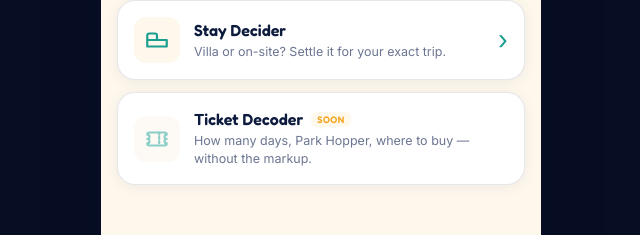
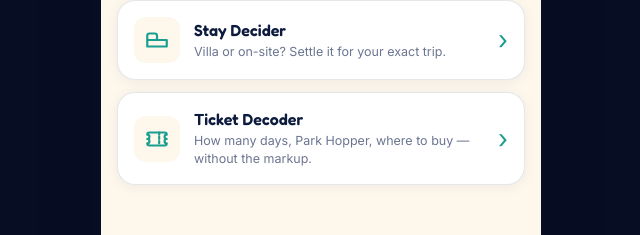
Before and after one commit to Shugbhoy/Orlando-Bible, a React (Vite) app in the folder orlando-bible/: page / in a window 1280 px wide. Shown: the part 454-689 px from the top of the page, without its empty margins (319-959 px from the left). Built offline with nearby package versions, Linux system fonts and the light colour scheme.

Commit message:
Update Plan.jsx

```diff
--- a/orlando-bible/src/modules/Plan.jsx
+++ b/orlando-bible/src/modules/Plan.jsx
@@ -6,7 +6,7 @@ import Header from "../components/Header";
 const MODULES = [
   { to: "/budget", title: "Budget Calculator", desc: "Your honest all-in cost in pounds, hidden extras and all.", ready: true, icon: "coins" },
   { to: "/stay", title: "Stay Decider", desc: "Villa or on-site? Settle it for your exact trip.", ready: true, icon: "bed" },
-  { to: "/tickets", title: "Ticket Decoder", desc: "How many days, Park Hopper, where to buy — without the markup.", ready: false, icon: "ticket" },
+  { to: "/tickets", title: "Ticket Decoder", desc: "How many days, Park Hopper, where to buy — without the markup.", ready: true, icon: "ticket" },
 ];
 
 export default function Plan() {
```
